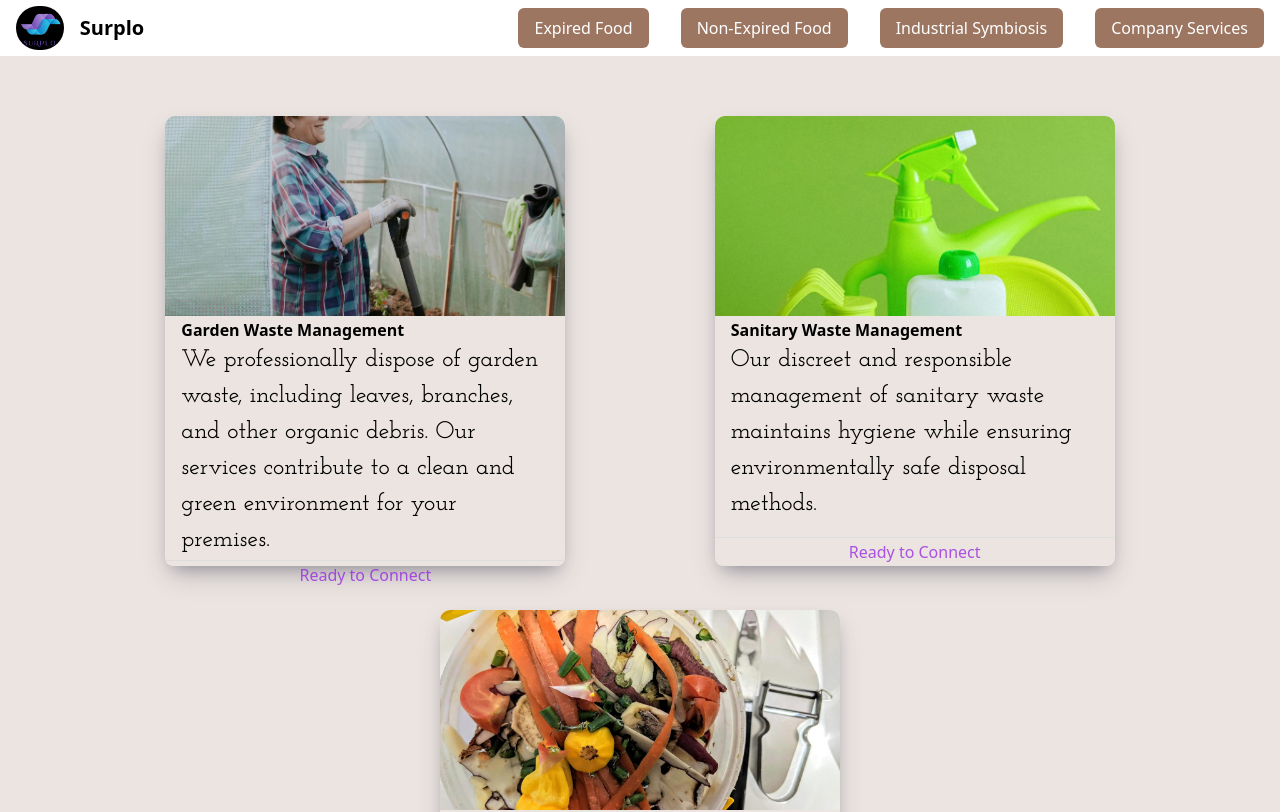
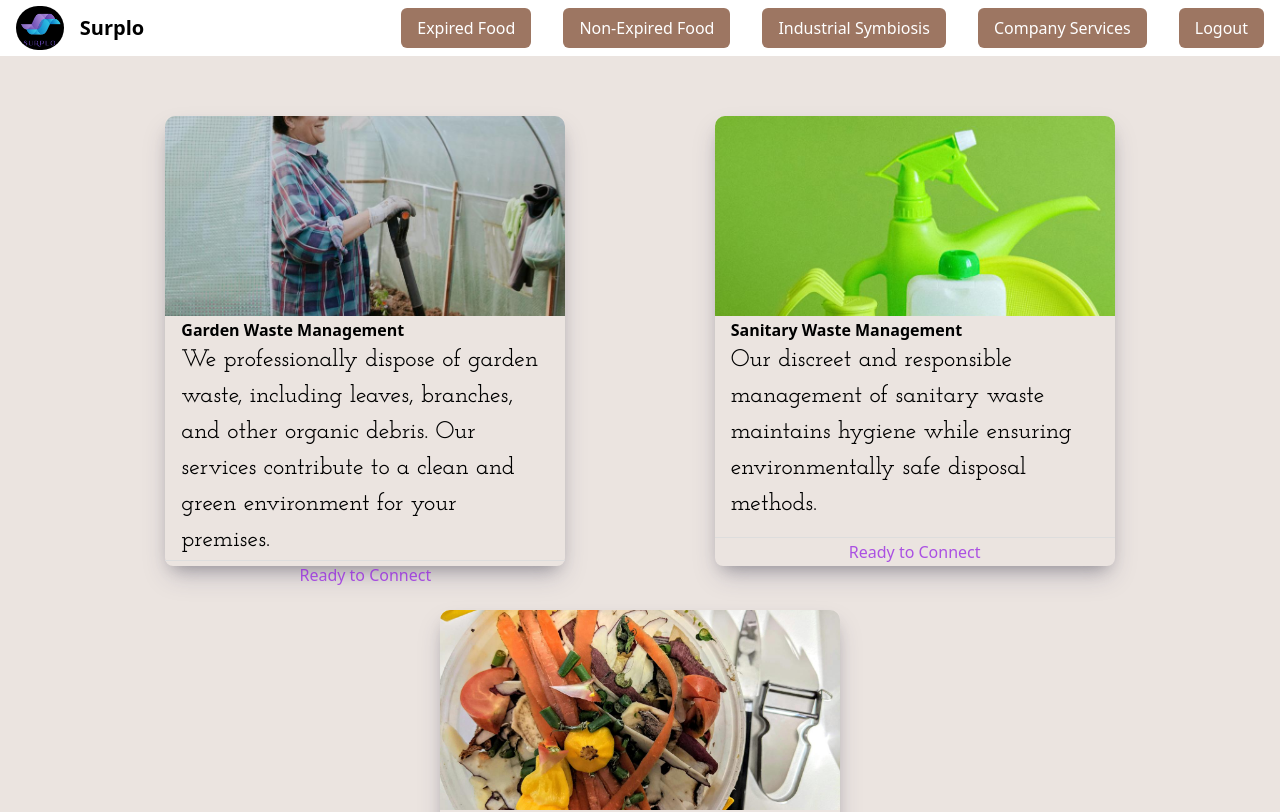
Before and after one commit to Habeel-Shamsudeen/Surplo, a React (Vite) app in the folder frontend/: page /companyservices in a window 1280 px wide. Shown: the top 812 px of the page. Built offline with nearby package versions, Linux system fonts and the light colour scheme.

Commit message:
added logout button

```diff
--- a/frontend/src/components/AppBarLanding.jsx
+++ b/frontend/src/components/AppBarLanding.jsx
@@ -28,7 +28,9 @@ export function AppBarLanding() {
     <header className="app-bar flex justify-between px-4 py-2 h-14">
       <div className="flex items-center">
         <img src={logo} alt="Surplo Logo" className="rounded-full h-11 mr-4" />
-        <h1 className="text-xl font-semibold" onClick={()=>navigate('/')}>Surplo</h1>
+        <button>
+        <h1 className="text-xl font-semibold">Surplo</h1>
+        </button>
       </div>
 
       <nav className="flex gap-8">
--- a/frontend/src/components/DashHeader.jsx
+++ b/frontend/src/components/DashHeader.jsx
@@ -34,6 +34,14 @@ export function DashHeader() {
             {link.text}
           </button>
         ))}
+             <button
+            className="btn btn-primary bg-primary-500 hover:bg-purple-400 px-4 py-2 rounded-md text-md focus:outline-none"
+            onClick={() => {localStorage.clear('token')
+            navigate('/landing')
+          }}
+          >
+            Logout
+          </button>
       </nav>
     </header>
   );
```
